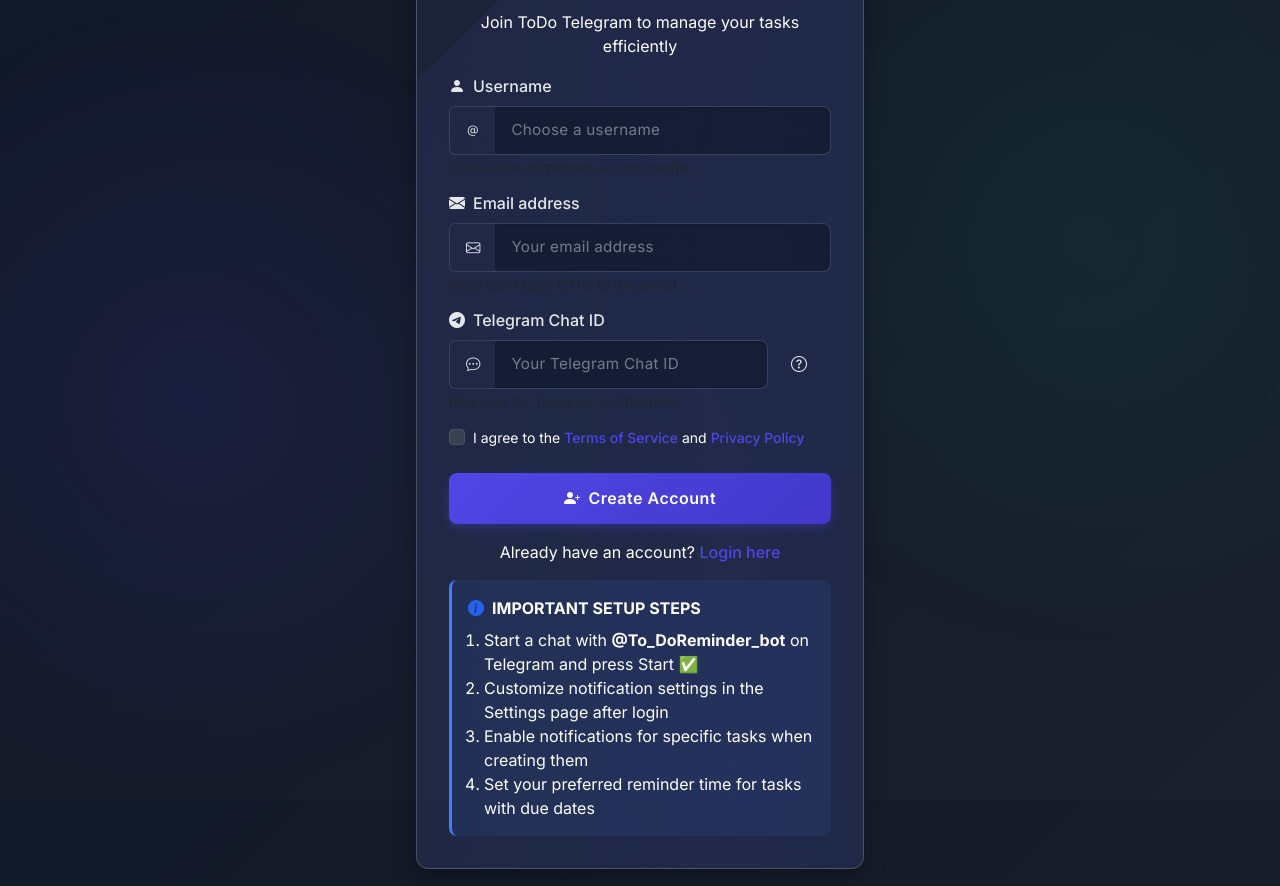
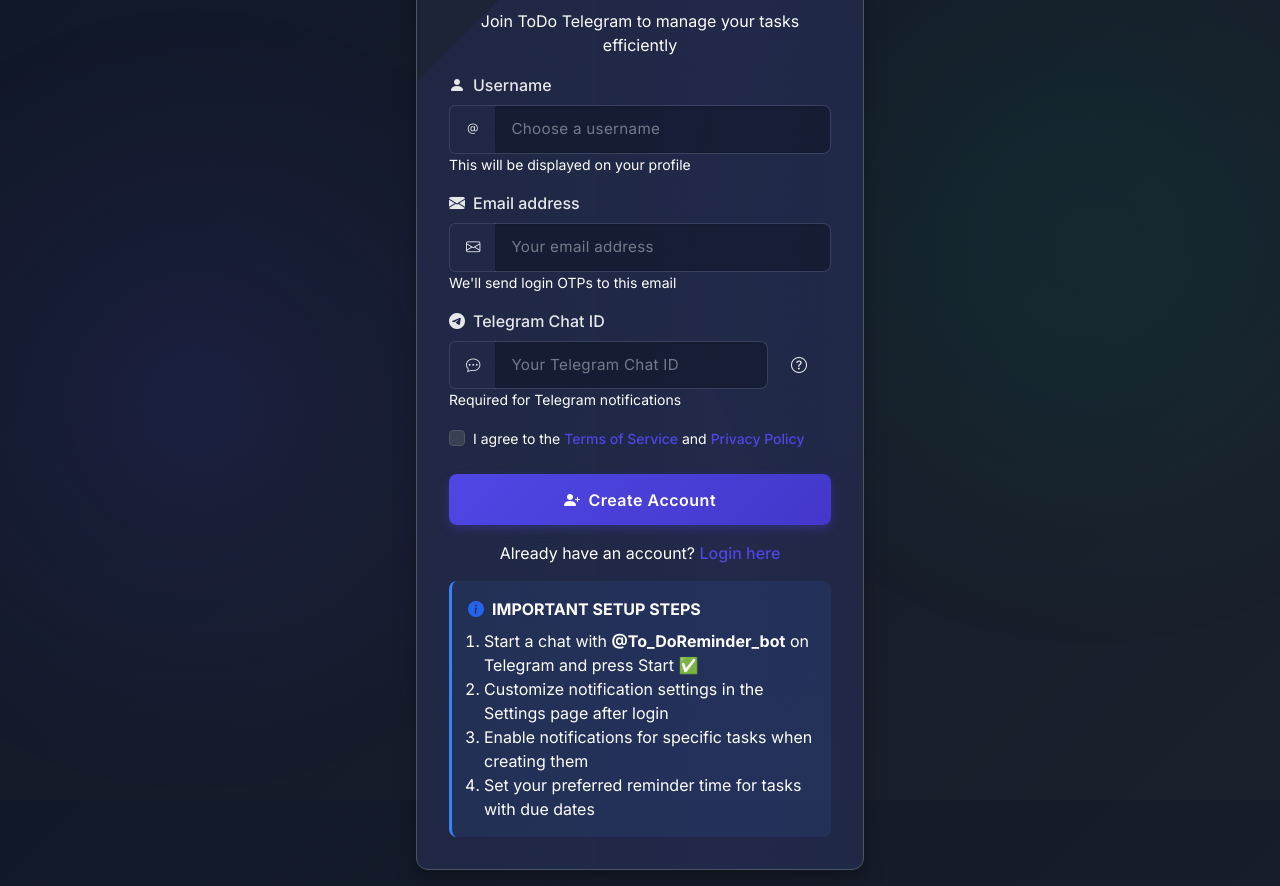
Before and after one commit to Priyansh3690/taskMaster, a website: page client/signup.html in a window 1280 px wide. Drawn offline with nearby package versions, Linux system fonts and the light colour scheme; some packages are replaced by stand-ins of ours; a script that the page names is missing.

Commit message:
improve project

```diff
--- a/client/signup.html
+++ b/client/signup.html
@@ -337,7 +337,7 @@
                             <div class="valid-feedback">Looks good!</div>
                         </div>
                         <div class="invalid-feedback" id="username-feedback">Username must be 3-20 characters and can only contain letters, numbers, and underscores.</div>
-                        <small class="text-muted">This will be displayed on your profile</small>
+                        <small class="text-muted"><p style="color: #ffffff;">This will be displayed on your profile</p></small>
                     </div>
 
                     <div class="form-group mb-3">
@@ -353,7 +353,7 @@
                             <div class="valid-feedback">Valid email format!</div>
                         </div>
                         <div class="invalid-feedback" id="email-feedback">Please enter a valid email address.</div>
-                        <small class="text-muted">We'll send login OTPs to this email</small>
+                        <small class="text-muted"><p style="color: #ffffff;">We'll send login OTPs to this email</p></small>
                     </div>
 
                     <div class="form-group mb-3">
@@ -372,7 +372,7 @@
                             </button>
                         </div>
                         <div class="invalid-feedback" id="chatid-feedback">Please enter a valid Telegram Chat ID (numbers only).</div>
-                        <small class="text-muted">Required for Telegram notifications</small>
+                        <small class="text-muted"><p style="color: #ffffff;">Required for Telegram notifications</p></small>
                     </div>
 
                     <div class="info-box mb-3 animate__animated animate__fadeIn" id="telegram-info"
```
